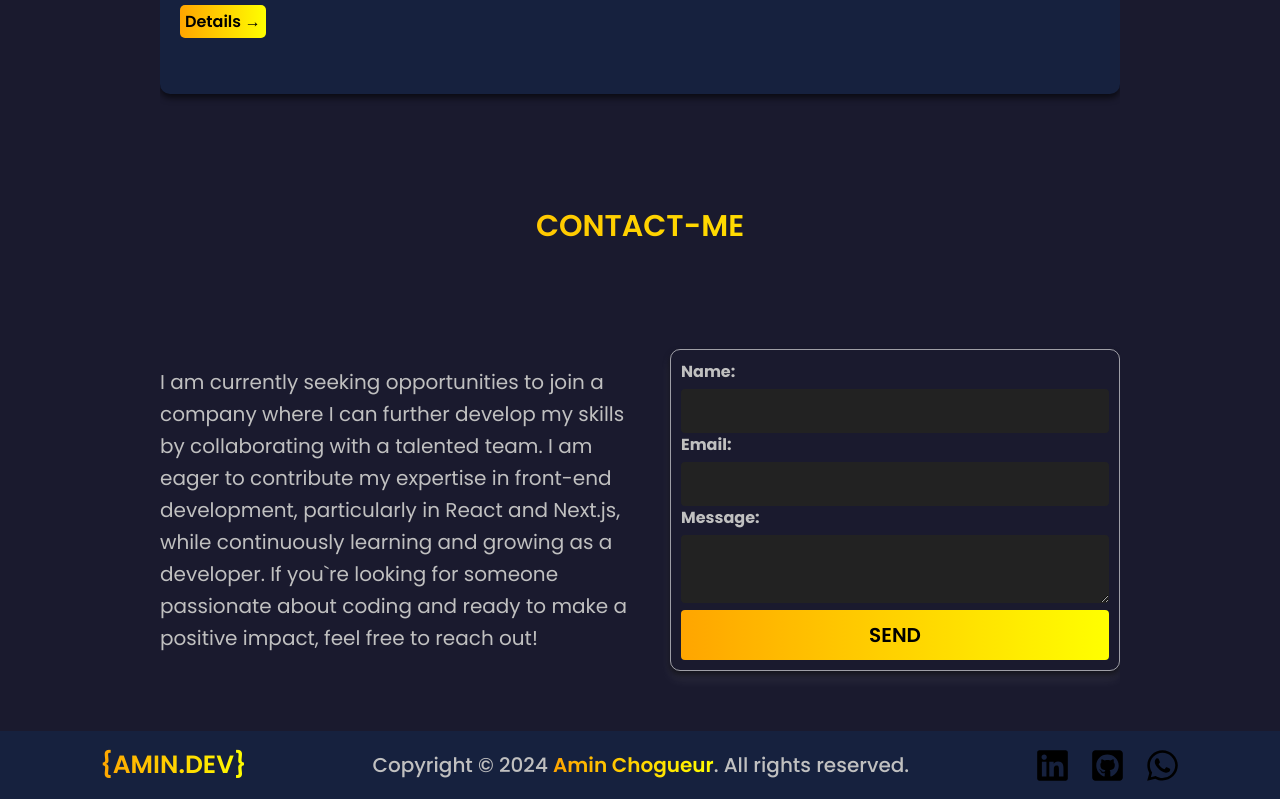
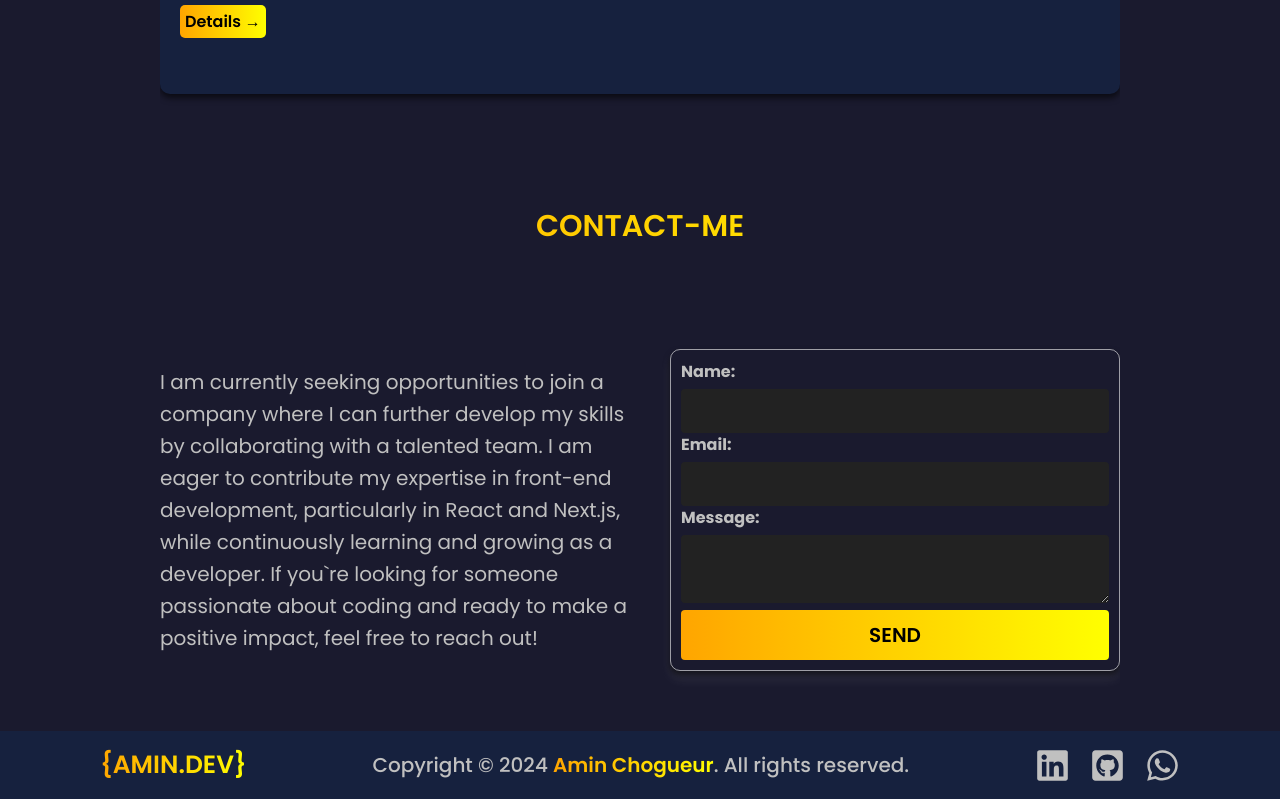
Before and after one commit to Amin-Chogueur/amin-portfolio, a Next.js app: page / in a window 1280 px wide. Shown: the part 3088-3887 px from the top of the page. Built offline with nearby package versions, Linux system fonts and the light colour scheme.

Commit message:
fix the sicia icons colors

```diff
--- a/components/footer/footer.module.css
+++ b/components/footer/footer.module.css
@@ -25,6 +25,7 @@
   align-items: center;
   gap: 20px;
   font-size: 35px;
+  color: var(--textcolor);
 }
 
 @media (max-width: 992px) {
--- a/components/header/header.module.css
+++ b/components/header/header.module.css
@@ -65,7 +65,7 @@
   .closeBurger {
     display: block;
     cursor: pointer;
-    color: var(--toggleBg);
+    color: var(--bergurColor);
   }
   .navBar {
     justify-content: space-between;
```
